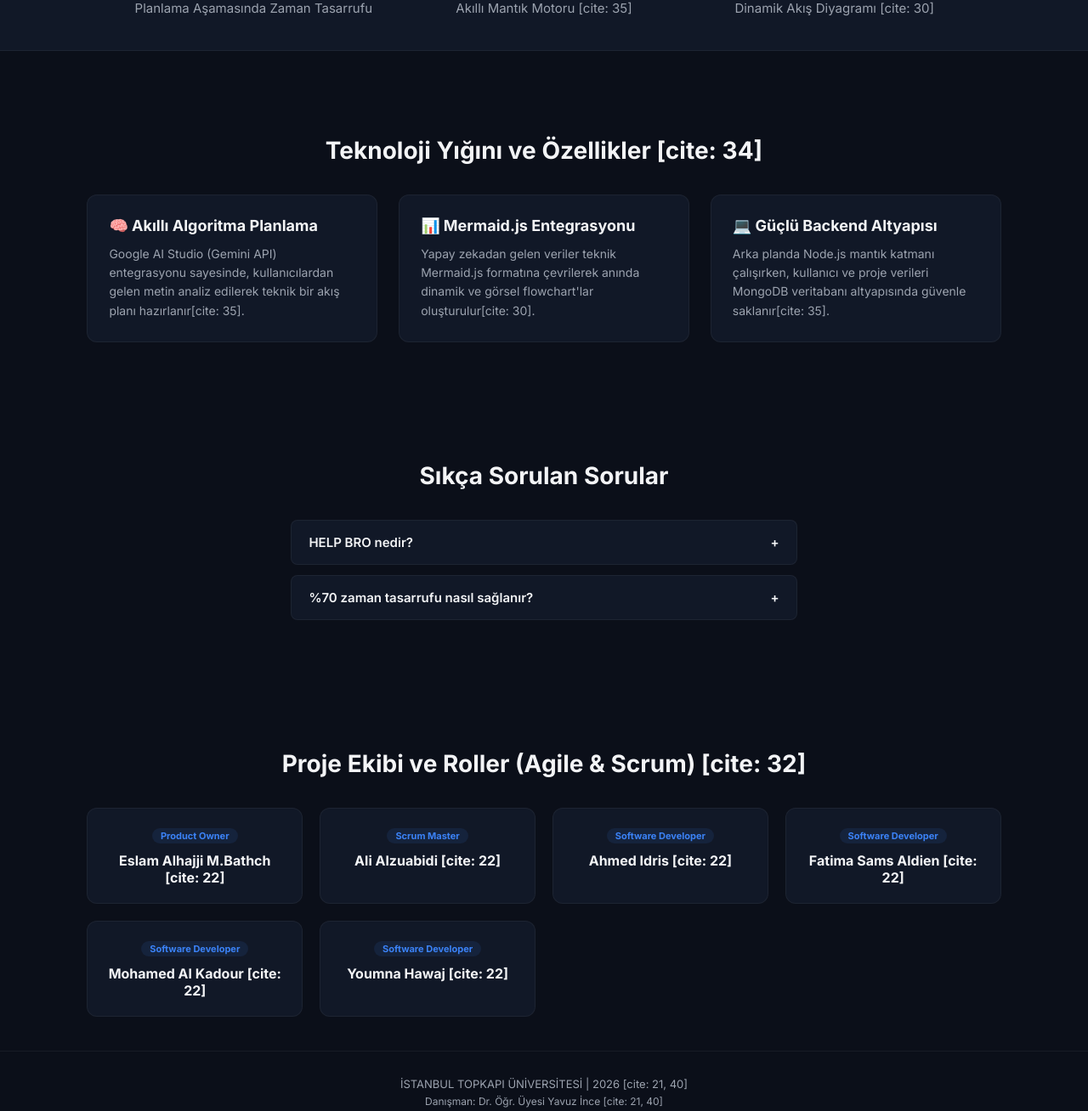
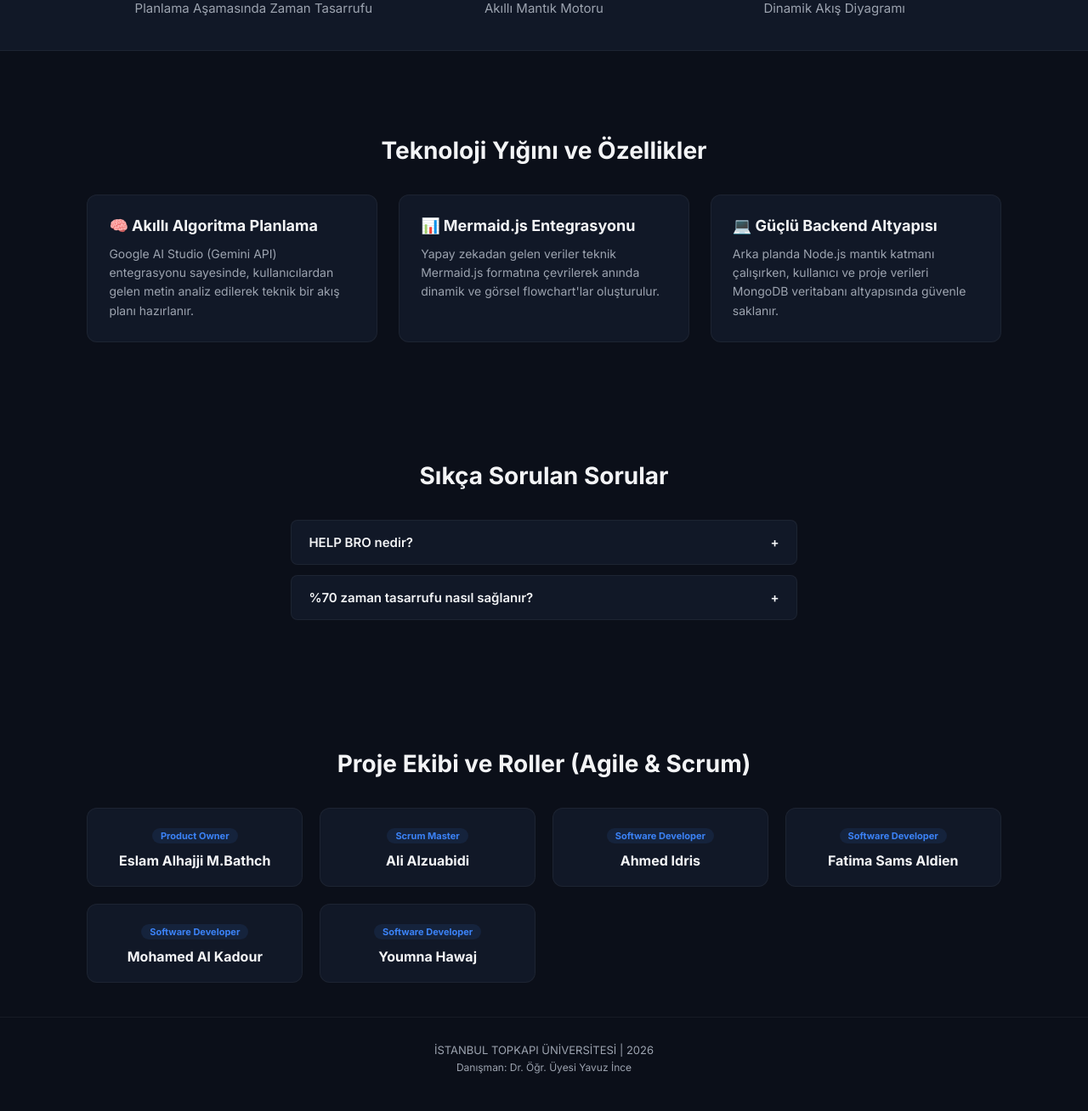
Before and after one commit to moh7720/helper-pro, a website: page views/homePage.html in a window 1280 px wide. Shown: the part 654-1962 px from the top of the page at 85% size. Drawn offline with Linux system fonts and the light colour scheme.

Commit message:
Update homePage.html

```diff
--- a/views/homePage.html
+++ b/views/homePage.html
@@ -495,7 +495,7 @@
         <div class="spinning-gear">⚙️</div>
         <h1><span class="blue">Yapay Zeka</span> ile Projeleri Daha <span class="green">Hızlı</span> İnşa Edin <span class="pink">AI</span></h1>
         <p>
-            <strong>HELP BRO</strong>, yazılım geliştirme süreçlerinde fikirlerinizi saniyeler içinde görsel bir akış diyagramına (Flowchart) dönüştüren yapay zeka destekli bir asistan projesidir[cite: 23, 26].
+            <strong>HELP BRO</strong>, yazılım geliştirme süreçlerinde fikirlerinizi saniyeler içinde görsel bir akış diyagramına (Flowchart) dönüştüren yapay zeka destekli bir asistan projesidir.
         </p>
         <div class="hero-buttons">
             <button onclick="goToSignup()" class="btn-primary">Get Started</button>
@@ -511,29 +511,29 @@
             </div>
             <div class="stat-item">
                 <h2>Gemini API</h2>
-                <p>Akıllı Mantık Motoru [cite: 35]</p>
+                <p>Akıllı Mantık Motoru</p>
             </div>
             <div class="stat-item">
                 <h2>Mermaid.js</h2>
-                <p>Dinamik Akış Diyagramı [cite: 30]</p>
+                <p>Dinamik Akış Diyagramı</p>
             </div>
         </div>
     </section>
 
     <section class="features" id="features">
-        <h2 class="section-title">Teknoloji Yığını ve Özellikler [cite: 34]</h2>
+        <h2 class="section-title">Teknoloji Yığını ve Özellikler</h2>
         <div class="grid">
             <div class="card">
                 <h3>🧠 Akıllı Algoritma Planlama</h3>
-                <p>Google AI Studio (Gemini API) entegrasyonu sayesinde, kullanıcılardan gelen metin analiz edilerek teknik bir akış planı hazırlanır[cite: 35].</p>
+                <p>Google AI Studio (Gemini API) entegrasyonu sayesinde, kullanıcılardan gelen metin analiz edilerek teknik bir akış planı hazırlanır.</p>
             </div>
             <div class="card">
                 <h3>📊 Mermaid.js Entegrasyonu</h3>
-                <p>Yapay zekadan gelen veriler teknik Mermaid.js formatına çevrilerek anında dinamik ve görsel flowchart'lar oluşturulur[cite: 30].</p>
+                <p>Yapay zekadan gelen veriler teknik Mermaid.js formatına çevrilerek anında dinamik ve görsel flowchart'lar oluşturulur.</p>
             </div>
             <div class="card">
                 <h3>💻 Güçlü Backend Altyapısı</h3>
-                <p>Arka planda Node.js mantık katmanı çalışırken, kullanıcı ve proje verileri MongoDB veritabanı altyapısında güvenle saklanır[cite: 35].</p>
+                <p>Arka planda Node.js mantık katmanı çalışırken, kullanıcı ve proje verileri MongoDB veritabanı altyapısında güvenle saklanır.</p>
             </div>
         </div>
     </section>
@@ -549,37 +549,37 @@
         <div class="faq-item">
             <div class="faq-question">%70 zaman tasarrufu nasıl sağlanır? <span class="faq-icon">+</span></div>
             <div class="faq-answer">
-                <p>Yazılım projelerinin başlangıcındaki manuel mimari çizim adımlarını otomatikleştirerek geliştiriciyi doğrudan kodlama aşamasına geçirir[cite: 36, 37].</p>
+                <p>Yazılım projelerinin başlangıcındaki manuel mimari çizim adımlarını otomatikleştirerek geliştiriciyi doğrudan kodlama aşamasına geçirir.</p>
             </div>
         </div>
     </section>
 
     <section class="team" id="team">
-        <h2 class="section-title">Proje Ekibi ve Roller (Agile & Scrum) [cite: 32]</h2>
+        <h2 class="section-title">Proje Ekibi ve Roller (Agile & Scrum)</h2>
         <div class="team-grid">
             <div class="team-card">
                 <span class="role">Product Owner</span>
-                <h4>Eslam Alhajji M.Bathch [cite: 22]</h4>
+                <h4>Eslam Alhajji M.Bathch</h4>
             </div>
             <div class="team-card">
                 <span class="role">Scrum Master</span>
-                <h4>Ali Alzuabidi [cite: 22]</h4>
+                <h4>Ali Alzuabidi</h4>
             </div>
             <div class="team-card">
                 <span class="role">Software Developer</span>
-                <h4>Ahmed Idris [cite: 22]</h4>
+                <h4>Ahmed Idris</h4>
             </div>
             <div class="team-card">
                 <span class="role">Software Developer</span>
-                <h4>Fatima Sams Aldien [cite: 22]</h4>
+                <h4>Fatima Sams Aldien</h4>
             </div>
             <div class="team-card">
                 <span class="role">Software Developer</span>
-                <h4>Mohamed Al Kadour [cite: 22]</h4>
+                <h4>Mohamed Al Kadour</h4>
             </div>
             <div class="team-card">
                 <span class="role">Software Developer</span>
-                <h4>Youmna Hawaj [cite: 22]</h4>
+                <h4>Youmna Hawaj</h4>
             </div>
         </div>
     </section>
@@ -588,19 +588,19 @@
         <div class="modal-content">
             <span class="close-modal" id="closeModalBtn">&times;</span>
             <h3>HELP BRO Nasıl Çalışır?</h3>
-            <p style="margin-bottom: 15px; margin-top: 15px;">1. Projenizin fikir veya akışını metin olarak girin[cite: 26].</p>
-            <p style="margin-bottom: 15px;">2. Gemini API mimariyi ve mantığı anında analiz eder[cite: 35].</p>
-            <p>3. Mermaid.js motoru analizi canlı bir akış diyagramına dönüştürür[cite: 30].</p>
+            <p style="margin-bottom: 15px; margin-top: 15px;">1. Projenizin fikir veya akışını metin olarak girin.</p>
+            <p style="margin-bottom: 15px;">2. Gemini API mimariyi ve mantığı anında analiz eder.</p>
+            <p>3. Mermaid.js motoru analizi canlı bir akış diyagramına dönüştürür.</p>
         </div>
     </div>
 
     <footer>
-        <p>İSTANBUL TOPKAPI ÜNİVERSİTESİ | 2026 [cite: 21, 40]</p>
-        <p style="margin-top: 5px; font-size: 12px;">Danışman: Dr. Öğr. Üyesi Yavuz İnce [cite: 21, 40]</p>
+        <p>İSTANBUL TOPKAPI ÜNİVERSİTESİ | 2026</p>
+        <p style="margin-top: 5px; font-size: 12px;">Danışman: Dr. Öğr. Üyesi Yavuz İnce</p>
     </footer>
 
     <script>
-        // إعدادات القائمة المنسدلة (Hamburger Menu)
+        (Hamburger Menu)
         const menuToggleBtn = document.getElementById('menuToggleBtn');
         const navMenu = document.getElementById('navMenu');
 
@@ -609,7 +609,6 @@
             navMenu.classList.toggle('open');
         });
 
-        // دالة لإغلاق القائمة التلقائي عند الضغط على أي رابط
         function closeMenu() {
             menuToggleBtn.classList.remove('open');
             navMenu.classList.remove('open');
```
